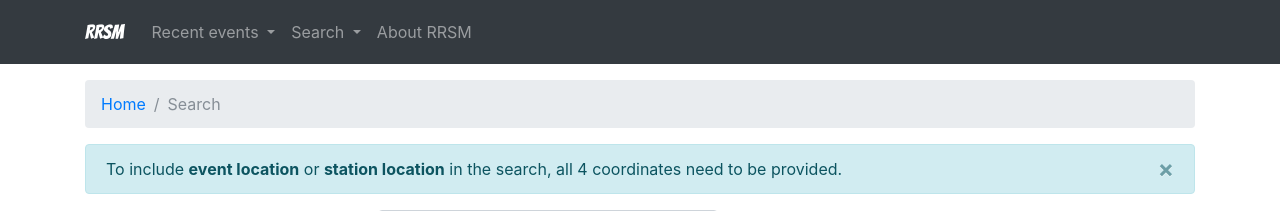
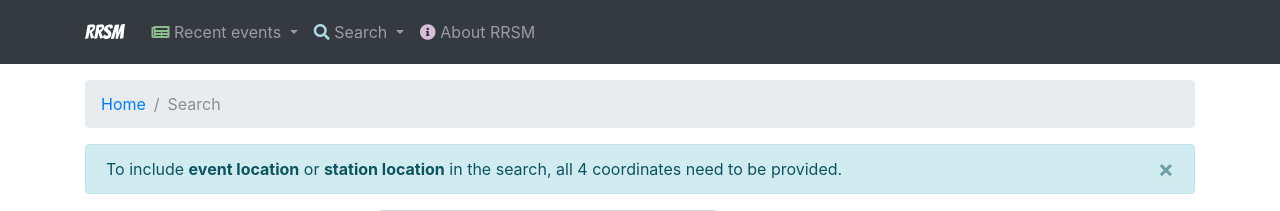
Before and after one commit to EIDA/rrsm, a Django app: a page that uses src/rrsm/templates/base.html in a window 1280 px wide. Shown: the top 211 px of the page. Run offline with Django 3.2, Linux system fonts and the light colour scheme; parts of the project's set-up code (start-up, migrations or seed data) failed here and were passed over; some libraries are stand-ins or nearby versions.

Commit message:
Added font awesome elements to spice up the UI

```diff
--- a/src/rrsm/templates/base.html
+++ b/src/rrsm/templates/base.html
@@ -8,15 +8,14 @@
   <link rel="stylesheet" href="{% static 'css/bootstrap/bootstrap.min.css' %}">
   <link rel="stylesheet" href="{% static 'css/app/app.css' %}">
   <link rel='stylesheet' href='https://fonts.googleapis.com/css?family=Bangers'>
-  {% block stylesheet %}
-  {% endblock %}
+  <link rel="stylesheet" href="https://use.fontawesome.com/releases/v5.1.0/css/all.css" integrity="sha384-lKuwvrZot6UHsBSfcMvOkWwlCMgc0TaWr+30HWe3a4ltaBwTZhyTEggF5tJv8tbt"
+    crossorigin="anonymous"> {% block stylesheet %} {% endblock %}
 </head>
 
 <body>
   <script src="{% static 'js/jquery/jquery-3.2.1.min.js' %}"></script>
   <script src="{% static 'js/popper/popper.min.js' %}"></script>
-  <script src="{% static 'js/bootstrap/bootstrap.min.js' %}"></script>
-  {% block body %}
+  <script src="{% static 'js/bootstrap/bootstrap.min.js' %}"></script> {% block body %}
   <nav class="navbar sticky-top navbar-expand-sm navbar-dark bg-dark">
     <div class="container">
       <a class="navbar-brand" href="{% url 'home' %}">RRSM</a>
@@ -28,7 +27,7 @@
         <ul class="navbar-nav p-1">
           <li class="nav-item dropdown">
             <a class="nav-link dropdown-toggle" href="#" id="userMenu" data-toggle="dropdown" aria-haspopup="true" aria-expanded="false">
-              Recent events
+              <i class="fas fa-newspaper" style="color:darkseagreen"></i> Recent events
             </a>
             <div class="dropdown-menu dropdown-menu-right" aria-labelledby="userMenu">
               <h6 class="dropdown-header">Show events from:</h6>
@@ -44,10 +43,10 @@
           </li>
           <li class="nav-item dropdown">
             <a class="nav-link dropdown-toggle" href="#" id="userMenu" data-toggle="dropdown" aria-haspopup="true" aria-expanded="false">
-              Search
+              <i class="fas fa-search" style="color:lightblue"></i> Search
             </a>
             <div class="dropdown-menu dropdown-menu-right" aria-labelledby="userMenu">
-                <h6 class="dropdown-header">Predefined search</h6>
+              <h6 class="dropdown-header">Predefined search</h6>
               <a class="dropdown-item" href="{% url 'search_events' %}">Search events</a>
               <a class="dropdown-item" href="{% url 'search_peak_motions' %}">Search peak motions</a>
               <a class="dropdown-item" href="{% url 'search_combined' %}">Search combined</a>
@@ -57,10 +56,10 @@
             </div>
           </li>
           <li class="nav-item">
-            <a class="nav-link" href="{% url 'about' %}">About RRSM</a>
+            <a class="nav-link" href="{% url 'about' %}">
+              <i class="fas fa-info-circle" style="color:thistle"></i> About RRSM</a>
           </li>
-          {% block menu_injection %}
-          {% endblock menu_injection %}
+          {% block menu_injection %} {% endblock menu_injection %}
         </ul>
       </div>
     </div>
@@ -68,11 +67,9 @@
 
   <div class="container mb-5">
     <ol class="breadcrumb my-3">
-      {% block breadcrumb %}
-      {% endblock %}
+      {% block breadcrumb %} {% endblock %}
     </ol>
-    {% block content %}
-    {% endblock %}
+    {% block content %} {% endblock %}
 
     <!-- The Modal -->
     <div class="modal fade" id="pageInfo">
@@ -83,8 +80,7 @@
             <button type="button" class="close" data-dismiss="modal">&times;</button>
           </div>
           <div class="modal-body">
-            {% block modal %}
-            {% endblock modal %}
+            {% block modal %} {% endblock modal %}
           </div>
           <div class="modal-footer">
             <button type="button" class="btn btn-danger" data-dismiss="modal">Close</button>
@@ -93,19 +89,14 @@
       </div>
     </div>
   </div>
-  {% endblock body %}
-
-  {% block footer %}
+  {% endblock body %} {% block footer %}
   <div id="footer-bottom">
     <div class="container">
       <p class="muted credit">Part of
         <a href="https://www.orfeus-eu.org/">ORFEUS</a> foundation.</p>
     </div>
   </div>
-  {% endblock footer %}
-
-  {% block javascript %}
-  {% endblock %}
+  {% endblock footer %} {% block javascript %} {% endblock %}
 </body>
 
 </html>
```
Also changed, not shown: README.MD.
